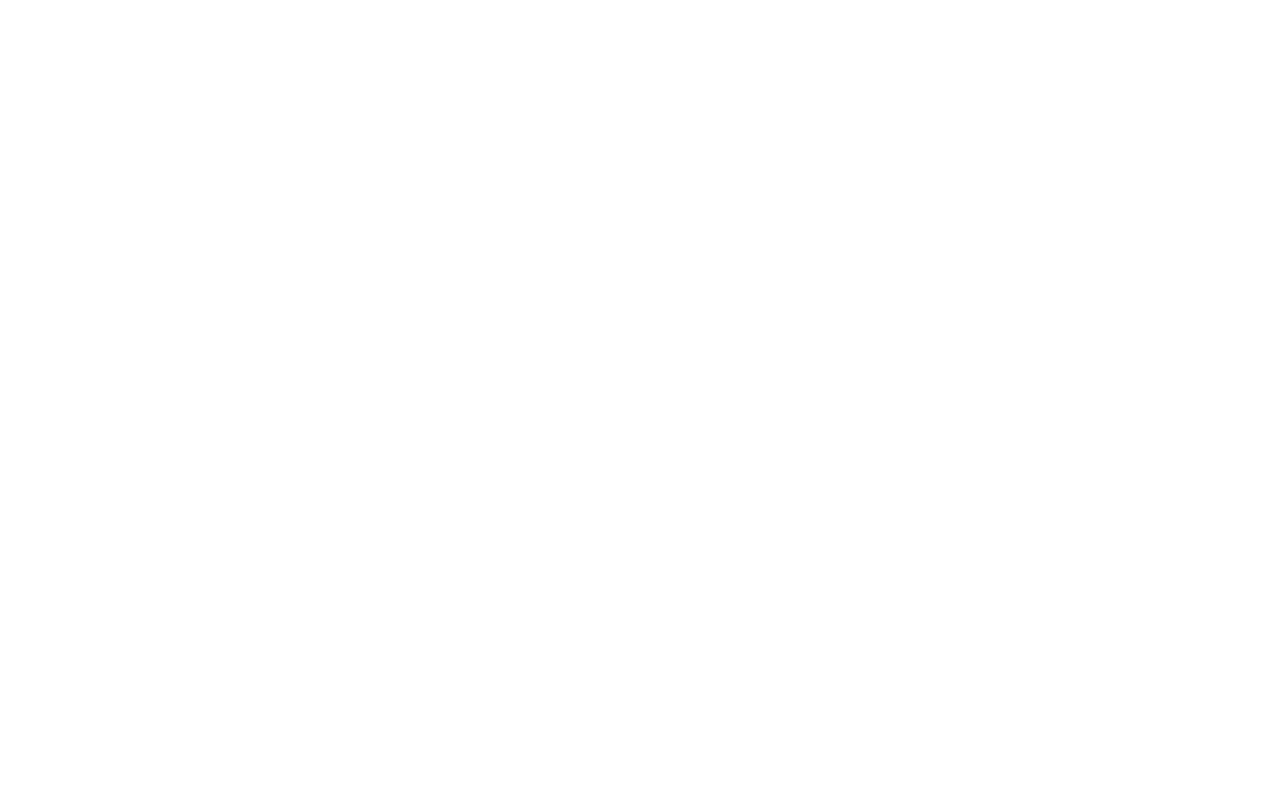
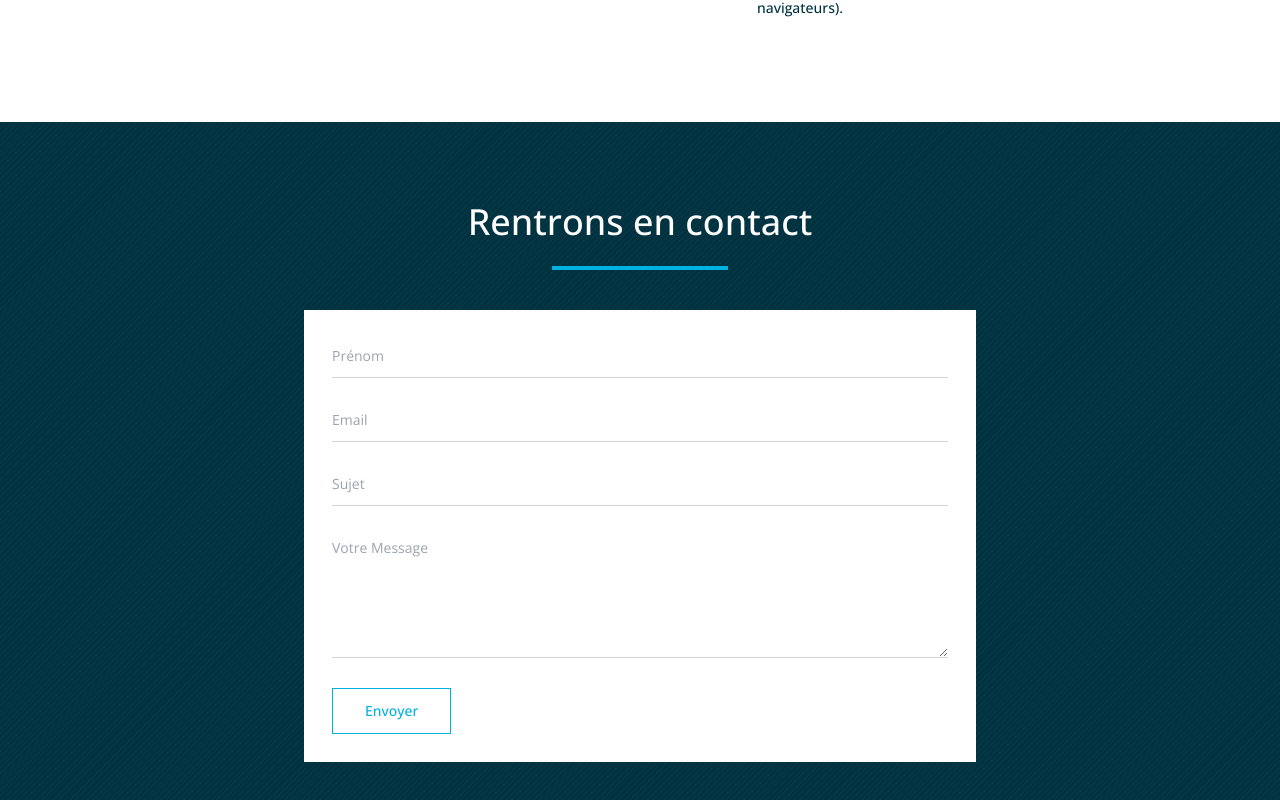
Before and after one commit to Fabrice-Sapienza/portfolio-cv, a Next.js app: page / in a window 1280 px wide. Shown: the part 2119-2919 px from the top of the page. Before the commit the page ends 2221 px from the top, so only its background shows below. Built offline with nearby package versions, Linux system fonts and the light colour scheme.

Commit message:
add contact

```diff
--- a/components/Navbar/Navbar.jsx
+++ b/components/Navbar/Navbar.jsx
@@ -55,7 +55,7 @@
 								spy={true}
 								activeClass="is-current"
 								smooth={true}
-								offset={-600}
+								offset={-200}
 								duration={500}
 								onClick={() => setIsOpen(false)}
 							>
@@ -69,7 +69,7 @@
 								spy={true}
 								activeClass="is-current"
 								smooth={true}
-								offset={-600}
+								offset={-200}
 								duration={500}
 								onClick={() => setIsOpen(false)}
 							>
@@ -83,7 +83,7 @@
 								spy={true}
 								activeClass="is-current"
 								smooth={true}
-								offset={-600}
+								offset={-200}
 								duration={500}
 								onClick={() => setIsOpen(false)}
 							>
@@ -93,12 +93,12 @@
 
 						<li className="py-2 text-center border-t border-b border-gray-200 relative lg:border-0">
 							<Link
-								to="section-5"
+								to="section-4"
 								className="cursor-pointer font-medium text-lg hover:text-primary"
 								spy={true}
 								activeClass="is-current"
 								smooth={true}
-								offset={-600}
+								offset={-200}
 								duration={500}
 								onClick={() => setIsOpen(false)}
 							>
--- a/components/Sections/Competences/Competences.jsx
+++ b/components/Sections/Competences/Competences.jsx
@@ -1,21 +1,19 @@
 import { FaCode, FaCogs, FaDesktop, FaProjectDiagram } from "react-icons/fa";
 import Competence from "./Competence/Competence";
 
+
 export default function Competences({ anchorScrollSpy }) {
 
-  const iconFaCode = <FaCode className="text-primary text-6xl lg:text-7xl" />
-  const iconFaCogs = <FaCogs className="text-primary text-6xl lg:text-7xl" />
-  const iconFaDesktop = <FaDesktop className="text-primary text-6xl lg:text-7xl" />
-  const iconFaProjectDiagram = <FaProjectDiagram className="text-primary text-6xl lg:text-7xl" />
+  const iconClassName = "text-primary text-6xl lg:text-7xl"
 
   return (
     <section className="text-secondary bg-white flex justify-center items-center py-16 lg:py-24" id={anchorScrollSpy}>
       <div className="container p-2">
         <div className="grid grid-cols-2 content-start gap-x-4 gap-y-6 lg:grid-cols-4">
-          <Competence icon={iconFaCode} title='Langages et frameworks' text='JavaScript, React.Js, Redux, Recoil, TypeScript, NextJS, GatsbyJS, TailwindCSS, Bootstrap, Sass, Php, Wordpress, Symphony, MySql, MJML, HTML5, CSS3.' />
-          <Competence icon={iconFaCogs} title='Outils et Autres' text='WebPack, Git, Npm, Jest, Enzyme, Visual Studio Code, WebStorm, Photoshop, Linux, Windows.' />
-          <Competence icon={iconFaDesktop} title='Design' text='Développement mobile first, UX Design, Respect des standards, Responsive Design, Rétrocompatibilité (multi-plateformes, multi-navigateurs).' />
-          <Competence icon={iconFaProjectDiagram} title='Méthodes' text='Analyse, maintenance corrective et évolutive, méthode Agile Scrum, tests TDD / BDD.' />
+          <Competence icon={(<FaCode className={iconClassName} />)} title='Langages et frameworks' text='JavaScript, React.Js, Redux, Recoil, TypeScript, NextJS, GatsbyJS, TailwindCSS, Bootstrap, Sass, Php, Wordpress, Symphony, MySql, MJML, HTML5, CSS3.' />
+          <Competence icon={(<FaCogs className={iconClassName} />)} title='Outils et Autres' text='WebPack, Git, Npm, Jest, Enzyme, Visual Studio Code, WebStorm, Photoshop, Linux, Windows.' />
+          <Competence icon={(<FaDesktop className={iconClassName} />)} title='Design' text='Développement mobile first, UX Design, Semantic-ui React, Material Mui, respect des standards, responsive design, rétrocompatibilité (multi-plateformes, multi-navigateurs).' />
+          <Competence icon={(<FaProjectDiagram className={iconClassName} />)} title='Méthodes' text='Analyse, maintenance corrective et évolutive, méthode Agile Scrum, tests TDD / BDD.' />
         </div>
       </div>
     </section>
--- /dev/null
+++ b/components/Sections/Contact/Contact.jsx
@@ -0,0 +1,54 @@
+export default function Contact({ anchorScrollSpy }) {
+    return (
+        <section className="bg-custom-secondary lg:p-10" id={anchorScrollSpy}>
+
+            <h2 className="text-white text-center font-medium pt-10 pb-6 text-3xl md:text-4xl">
+                Rentrons en contact
+            </h2>
+            <hr className="bloc mx-auto bg-primary border-0 h-1 mb-10 w-44" />
+
+            <form className="space-y-6 bg-white mx-auto p-4 max-w-2xl lg:p-7">
+
+                <div className="relative">
+                    <input id="prenom" name="prenom" type="text"
+                        className="w-full h-10 text-secondary placeholder-transparent border-b border-gray-300 peer focus:outline-none focus:border-b-2 focus:border-primary text-sm"
+                        placeholder="Prénom" />
+                    <label htmlFor="prenom"
+                        className="absolute left-0 -top-3.5 text-gray-600 text-sm transition-all peer-placeholder-shown:text-sm peer-placeholder-shown:text-gray-400 peer-placeholder-shown:top-2 peer-focus:-top-3.5 peer-focus:text-primary peer-focus:font-semibold peer-focus:text-sm">Prénom
+                    </label>
+                </div>
+                <div className="relative">
+                    <input id="email" name="email" type="email"
+                        className="w-full h-10 text-secondary placeholder-transparent border-b border-gray-300 peer focus:outline-none focus:border-b-2 focus:border-primary text-sm"
+                        placeholder="Email" />
+                    <label htmlFor="email"
+                        className="absolute left-0 -top-3.5 text-gray-600 text-sm transition-all peer-placeholder-shown:text-sm peer-placeholder-shown:text-gray-400 peer-placeholder-shown:top-2 peer-focus:-top-3.5 peer-focus:text-primary peer-focus:font-semibold peer-focus:text-sm">Email
+                    </label>
+                </div>
+                <div className="relative">
+                    <input id="sujet" name="sujet" type="text"
+                        className="w-full h-10 text-secondary placeholder-transparent border-b border-gray-300 peer focus:outline-none focus:border-b-2 focus:border-primary text-sm"
+                        placeholder="Sujet" />
+                    <label htmlFor="sujet"
+                        className="absolute left-0 -top-3.5 text-gray-600 text-sm transition-all peer-placeholder-shown:text-sm peer-placeholder-shown:text-gray-400 peer-placeholder-shown:top-2 peer-focus:-top-3.5 peer-focus:text-primary peer-focus:font-semibold peer-focus:text-sm">Sujet
+                    </label>
+                </div>
+                <div className="relative">
+                    <textarea type="text" id="message" placeholder="Votre message" className="w-full h-32 text-secondary placeholder-transparent border-b border-gray-300 peer pt-2 focus:outline-none focus:border-b-2 focus:border-primary text-sm"></textarea>
+                    <label htmlFor="message"
+                        className="absolute left-0 -top-3.5 text-gray-600 text-sm transition-all peer-placeholder-shown:text-sm peer-placeholder-shown:text-gray-400 peer-placeholder-shown:top-2 peer-focus:-top-3.5 peer-focus:text-primary peer-focus:font-semibold peer-focus:text-sm">Votre Message
+                    </label>
+                </div>
+
+                <div className="text-center md:text-left">
+                    <button
+                        className="py-3 px-8 font-medium text-center text-sm ounded-sm transition duration-150 ease-in-out border border-primary text-primary bg-white hover:shadow-lg"
+                    >
+                        Envoyer
+                    </button>
+                </div>
+            </form>
+
+        </section>
+    )
+}
--- a/pages/index.jsx
+++ b/pages/index.jsx
@@ -2,6 +2,7 @@
 import Presentation from '../components/Sections/Presentation/Presentation'
 import Experiences from '../components/Sections/Experiences/Experiences'
 import Competences from '../components/Sections/Competences/Competences'
+import Contact from '../components/Sections/Contact/Contact'
 export default function Home() {
   return (
     <div>
@@ -13,6 +14,7 @@
       <Presentation anchorScrollSpy="section-1" />
       <Experiences anchorScrollSpy="section-2" />
       <Competences anchorScrollSpy="section-3" />
+      <Contact anchorScrollSpy="section-4" />
     </div>
   )
 }
--- a/styles/globals.css
+++ b/styles/globals.css
@@ -5,6 +5,10 @@
 @layer utilities {
     .bg-custom {
         background-image: repeating-linear-gradient(135deg, rgba(189, 189, 189, 0.1) 0px, rgba(189, 189, 189, 0.1) 2px, transparent 2px, transparent 4px), linear-gradient(90deg, rgb(255, 255, 255), rgb(255, 255, 255));
+    }
+
+    .bg-custom-secondary {
+        background-image: repeating-linear-gradient(135deg, rgba(189, 189, 189, 0.03) 0px, rgba(189, 189, 189, 0.03) 2px, transparent 2px, transparent 4px), linear-gradient(90deg, rgb(0, 49, 64), rgb(0, 49, 64));
     }
 
     @media (min-width: 1024px) {
```
